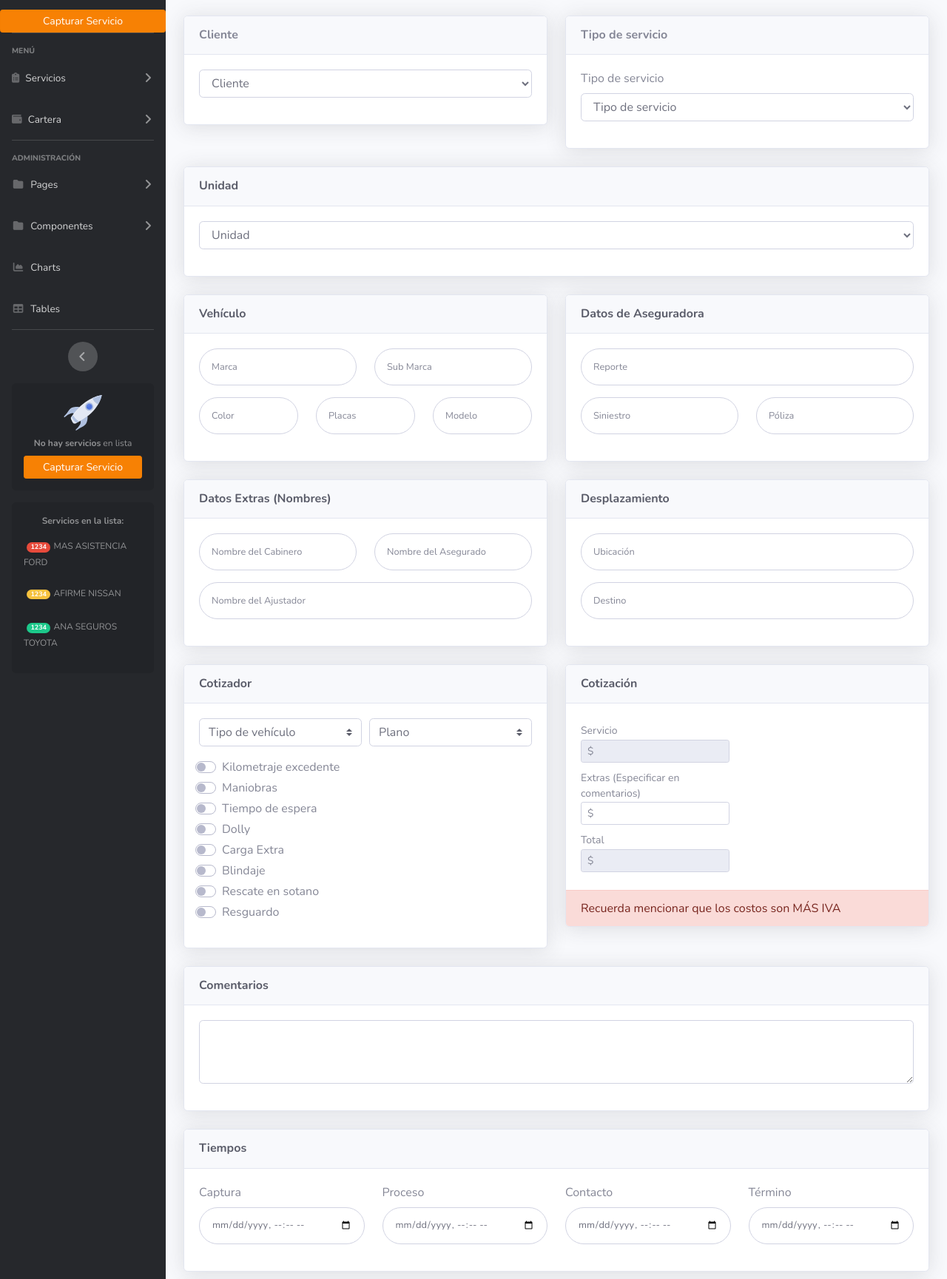
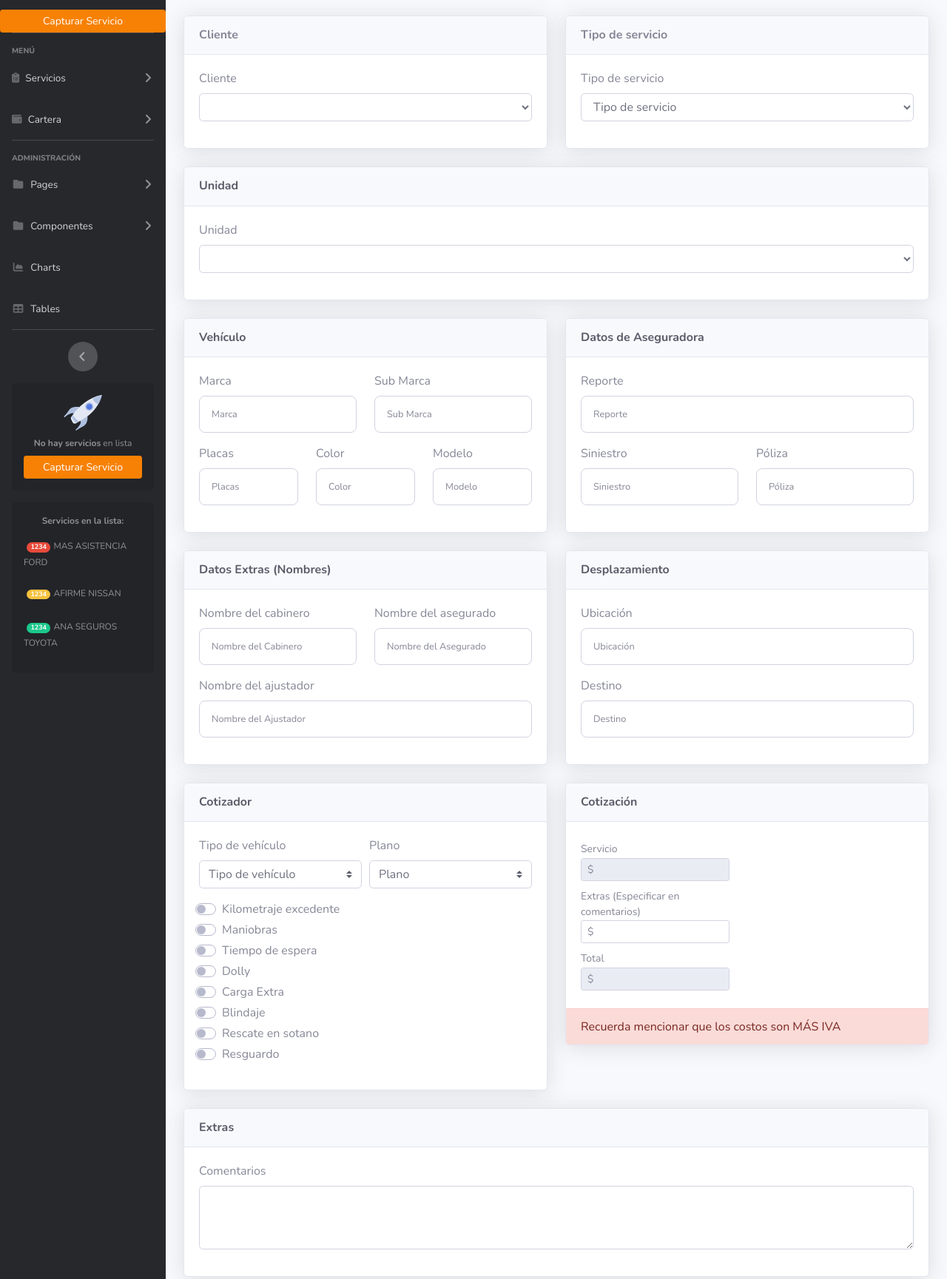
Before and after one commit to gessyavila91/admigrua_X_FRONT, a website: page nuevo.html in a window 1280 px wide. Shown: the part 131-1860 px from the top of the page at 74% size. Drawn offline with nearby package versions, Linux system fonts and the light colour scheme.

Commit message:
Labels y estilos

```diff
--- a/nuevo.html
+++ b/nuevo.html
@@ -468,9 +468,10 @@
                             <div class="card-body">
                                 <form class="user">
                                     <div class="form-group form-combobox">
+                                        <label>Cliente</label>
                                         <select class="form-control col-sm-12 mb-3 "
                                                 id="cliente">
-                                            <option selected disabled value="">Cliente</option>
+                                            <option selected disabled value=""></option>
                                             <option>Ana</option>
                                             <option>Afirme</option>
                                             <option>Axa</option>
@@ -518,11 +519,11 @@
                             </div>
                             <div class="card-body">
                                 <form class="user">
-
                                     <div class="form-group form-combobox">
+                                        <label>Unidad</label>
                                         <select class="form-control col-sm-12 mb-3 "
                                                 id="unidad">
-                                            <option selected disabled value="">Unidad</option>
+                                            <option selected disabled value=""></option>
                                             <option>G1</option>
                                             <option>G2</option>
                                             <option>G3</option>
@@ -547,11 +548,13 @@
                                 <form class="user">
                                     <div class="form-group row">
                                         <div class="col-sm-6 mb-3 mb-sm-0">
+                                            <label>Marca</label>
                                             <input type="text" class="form-control form-control-user"
                                                    id="marca"
                                                    placeholder="Marca">
                                         </div>
                                         <div class="col-sm-6">
+                                            <label>Sub Marca</label>
                                             <input type="text" class="form-control form-control-user"
                                                    id="submarca"
                                                    placeholder="Sub Marca">
@@ -559,14 +562,17 @@
                                     </div>
                                     <div class="form-group row">
                                         <div class="col-sm-4 mb-3 mb-sm-0">
+                                            <label>Placas</label>
+                                            <input type="text" class="form-control form-control-user"
+                                                   id="placas" placeholder="Placas">
+                                        </div>
+                                        <div class="col-sm-4 mb-3 mb-sm-0">
+                                            <label>Color</label>
                                             <input type="text" class="form-control form-control-user"
                                                    id="color" placeholder="Color">
                                         </div>
-                                        <div class="col-sm-4 mb-3 mb-sm-0">
-                                            <input type="text" class="form-control form-control-user"
-                                                   id="placas" placeholder="Placas">
-                                        </div>
                                         <div class="col-sm-4">
+                                            <label>Modelo</label>
                                             <input type="text" class="form-control form-control-user"
                                                    id="modelo" placeholder="Modelo">
                                         </div>
@@ -589,6 +595,7 @@
                                 <form class="user">
                                     <div class="form-group row">
                                         <div class="col-sm-12">
+                                            <label>Reporte</label>
                                             <input type="text" class="form-control form-control-user"
                                                    id="reporte"
                                                    placeholder="Reporte">
@@ -596,10 +603,12 @@
                                     </div>
                                     <div class="form-group row">
                                         <div class="col-sm-6 mb-3 mb-sm-0">
+                                            <label>Siniestro</label>
                                             <input type="text" class="form-control form-control-user"
                                                    id="siniestro" placeholder="Siniestro">
                                         </div>
                                         <div class="col-sm-6">
+                                            <label>Póliza</label>
                                             <input type="text" class="form-control form-control-user"
                                                    id="poliza" placeholder="Póliza">
                                         </div>
@@ -622,11 +631,13 @@
                                 <form class="user">
                                     <div class="form-group row">
                                         <div class="col-sm-6 mb-3 mb-sm-0">
+                                            <label>Nombre del cabinero</label>
                                             <input type="text" class="form-control form-control-user"
                                                    id="nombreCabinero"
                                                    placeholder="Nombre del Cabinero">
                                         </div>
                                         <div class="col-sm-6">
+                                            <label>Nombre del asegurado</label>
                                             <input type="text" class="form-control form-control-user"
                                                    id="nombreAsegurado"
                                                    placeholder="Nombre del Asegurado">
@@ -634,6 +645,7 @@
                                     </div>
                                     <div class="form-group row">
                                         <div class="col-sm-12 mb-3 mb-sm-0">
+                                            <label>Nombre del ajustador</label>
                                             <input type="text" class="form-control form-control-user"
                                                    id="nombreAjustador" placeholder="Nombre del Ajustador">
                                         </div>
@@ -656,15 +668,15 @@
                                 <form class="user">
                                     <div class="form-group row">
                                         <div class="col-sm-12 mb-3 mb-sm-0">
+                                            <label>Ubicación</label>
                                             <input type="text" class="form-control form-control-user"
                                                    id="ubicacion"
                                                    placeholder="Ubicación">
                                         </div>
-
                                     </div>
                                     <div class="form-group row">
-
                                         <div class="col-sm-12 mb-3 mb-sm-0">
+                                            <label>Destino</label>
                                             <input type="text" class="form-control form-control-user"
                                                    id="destino" placeholder="Destino">
                                         </div>
@@ -688,6 +700,7 @@
                                     <div class="form-row mb-3">
 
                                         <div class="col-md-6 mb-6">
+                                            <label>Tipo de vehículo</label>
                                             <select class="custom-select" id="tipoVehiculo" required>
                                                 <option selected disabled value="">Tipo de vehículo</option>
                                                 <option>A</option>
@@ -698,6 +711,7 @@
                                             </select>
                                         </div>
                                         <div class="col-md-6 mb-6">
+                                            <label>Plano</label>
                                             <select class="custom-select" id="plano" required>
                                                 <option selected disabled value="">Plano</option>
                                                 <option>A</option>
@@ -1000,13 +1014,14 @@
                         <!-- Comments Card -->
                         <div class="card shadow mb-4">
                             <div class="card-header py-3">
-                                <h6 class="m-0 font-weight-bold  text-dark">Comentarios</h6>
+                                <h6 class="m-0 font-weight-bold  text-dark">Extras</h6>
                             </div>
                             <div class="card-body">
                                 <form class="user">
                                     <div class="form-group row">
                                         <div class="col-sm-12 mb-3 mb-sm-0">
-                                            <textarea class="form-control" id="exampleFormControlTextarea1"
+                                            <label>Comentarios</label>
+                                            <textarea class="form-control" id="comentarios"
                                                       rows="3"></textarea>
                                         </div>
 
@@ -1138,6 +1153,7 @@
                             </div>
                             <div class="card-body">
                                 <div class="col-sm-6 mb-3">
+                                    <label>Estatus</label>
                                     <select class="custom-select">
                                         <option>Pendiente</option>
                                         <option>Sin vale</option>
@@ -1151,7 +1167,7 @@
                                 </div>
 
                                 <div class="col-sm-12 mb-3 mb-sm-0">
-                                    <p>Estátus:
+                                    <p>Estatus:
                                         <span class="badge badge-primary">Pendiente</span><span
                                                 class="badge badge-danger">Sin vale</span><span
                                                 class="badge badge-success">Pagado en Efectivo</span><span
```
Also changed, not shown: css/sb-admin-2.css.
